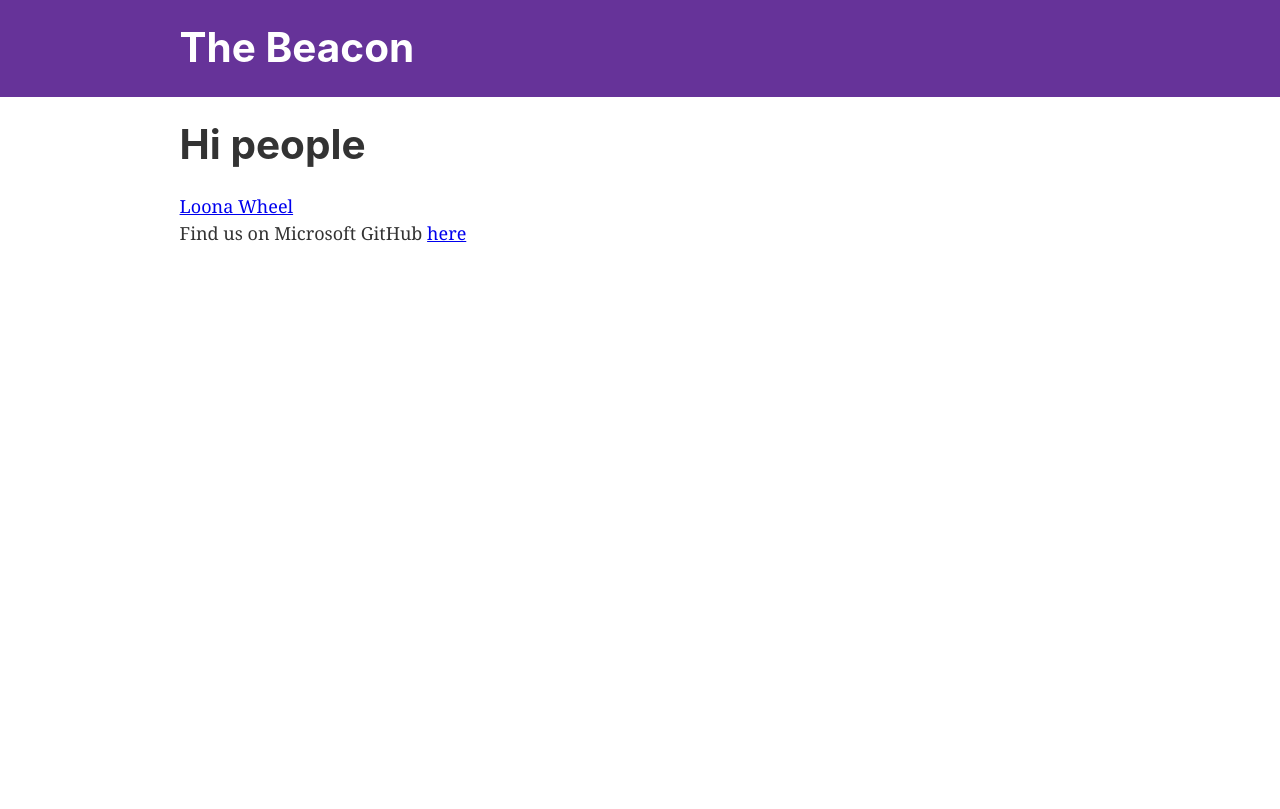
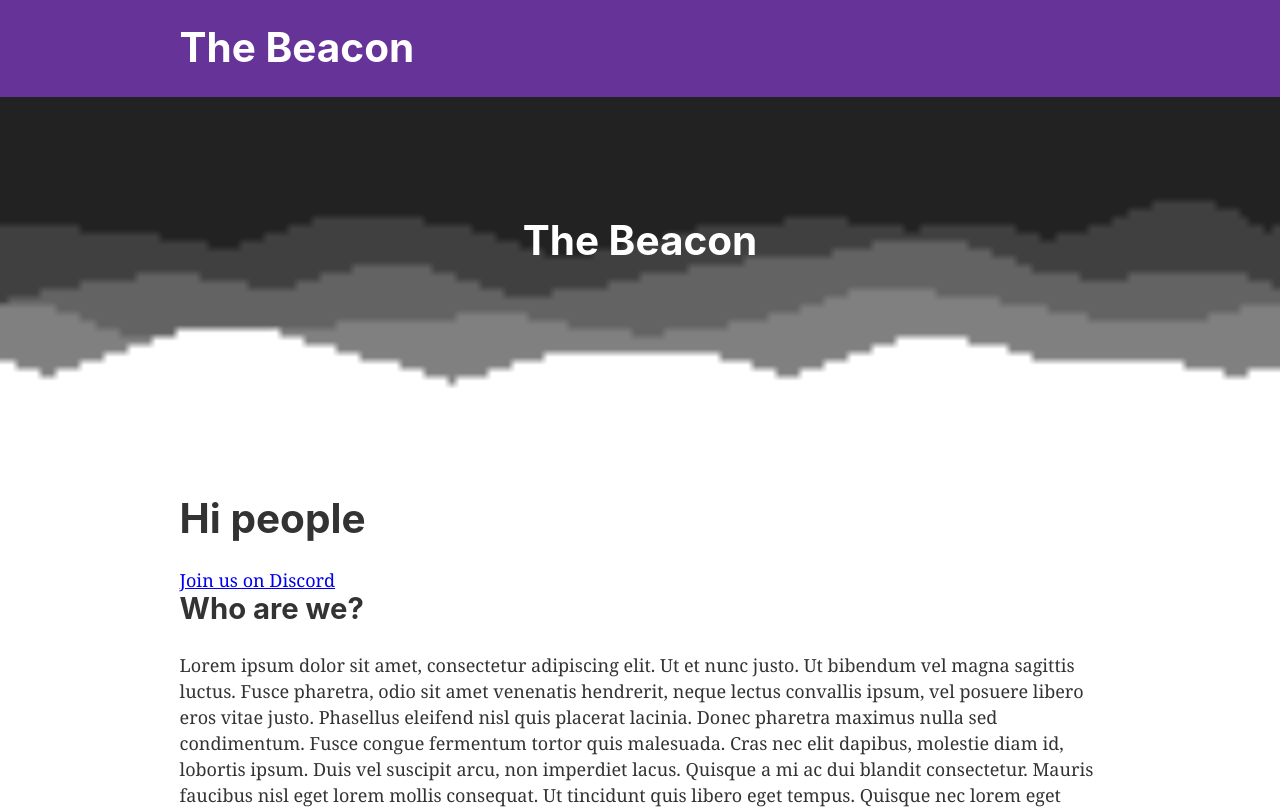
Before and after one commit to the-beacon-discord/beacon, a Gatsby site: page / in a window 1280 px wide. Shown: the top 809 px of the page. Built offline with nearby package versions, Linux system fonts and the light colour scheme; Gatsby itself is replaced by a stand-in of ours.

Commit message:
Add a cool parallax

```diff
--- a/package.json
+++ b/package.json
@@ -16,7 +16,8 @@
     "prop-types": "^15.7.2",
     "react": "^16.9.0",
     "react-dom": "^16.9.0",
-    "react-helmet": "^5.2.1"
+    "react-helmet": "^5.2.1",
+    "react-scroll-parallax": "^2.1.2"
   },
   "devDependencies": {
     "@babel/plugin-syntax-bigint": "^7.4.4",
--- a/src/components/header.js
+++ b/src/components/header.js
@@ -5,8 +5,7 @@
 const Header = ({ siteTitle }) => (
   <header
     style={{
-      background: `rebeccapurple`,
-      marginBottom: `1.45rem`,
+      background: `rebeccapurple`
     }}
   >
     <div
--- a/src/pages/index.js
+++ b/src/pages/index.js
@@ -1,12 +1,65 @@
 import { Link } from 'gatsby';
 import React from 'react';
+import { ParallaxBanner } from 'react-scroll-parallax';
 import Layout from '../components/layout';
 import SEO from '../components/seo';
+
+import one from '../images/parallax/1.png';
+import two from '../images/parallax/2.png';
+import three from '../images/parallax/3.png';
+import four from '../images/parallax/4.png';
 
 const IndexPage = () => (
   <Layout>
     <SEO />
+    <ParallaxBanner
+      layers={[
+        {
+          image: one,
+          amount: 0.4
+        },
+        {
+          image: two,
+          amount: 0.1
+        },
+        {
+          image: three,
+          amount: -0.1
+        },
+        {
+          image: four,
+          amount: -0.15
+        },
+        {
+          children: <h1 style={{marginTop: '3em', color: '#fff'}}>The Beacon</h1>,
+          amount: 0.01
+        }
+      ]}
+      style={{
+        height: '50vh',
+        width: '100vw',
+        marginLeft: '50%',
+        transform: 'translateX(-50%)',
+        imageRendering: 'crisp-edges',
+        backgroundColor: '#222',
+        textAlign: 'center'
+      }}
+    />
     <h1>Hi people</h1>
+    <a href="https://discord.gg/TecBFcE">Join us on Discord</a>
+    <h2>Who are we?</h2>
+    <p>
+      Lorem ipsum dolor sit amet, consectetur adipiscing elit. Ut et nunc justo. Ut bibendum vel magna sagittis luctus. Fusce pharetra, odio sit amet venenatis hendrerit, neque lectus convallis ipsum, vel posuere libero eros vitae justo. Phasellus eleifend nisl quis placerat lacinia. Donec pharetra maximus nulla sed condimentum. Fusce congue fermentum tortor quis malesuada. Cras nec elit dapibus, molestie diam id, lobortis ipsum. Duis vel suscipit arcu, non imperdiet lacus. Quisque a mi ac dui blandit consectetur. Mauris faucibus nisl eget lorem mollis consequat. Ut tincidunt quis libero eget tempus. Quisque nec lorem eget diam bibendum interdum. Nam sed neque lectus.
+
+      Donec mollis nisi purus, in tristique lorem tempor in. Suspendisse potenti. Fusce iaculis purus nec tellus ullamcorper, non venenatis urna elementum. Aenean ultricies ligula nec felis consectetur, id volutpat ex lobortis. Ut cursus metus quis ante imperdiet, pulvinar tincidunt quam varius. Aenean ut urna vehicula velit congue fringilla. Fusce facilisis tristique leo, eu vestibulum libero ultrices eu. Morbi pharetra mollis est quis faucibus. Praesent nec nunc eu tellus commodo consequat ac tincidunt nulla. Morbi a aliquam felis. Vestibulum cursus eros quam. Sed euismod pretium lacus, sed tincidunt ligula auctor non. Nullam eu nisi massa. Donec sodales arcu ut pellentesque iaculis. Aenean a convallis nunc, sed mollis augue.
+
+      Curabitur turpis justo, luctus vitae sem ut, varius pretium felis. Vivamus neque metus, lobortis eu lacinia ac, laoreet sit amet ipsum. Pellentesque habitant morbi tristique senectus et netus et malesuada fames ac turpis egestas. Nam vulputate turpis nisl, at tempor ligula aliquam sit amet. Lorem ipsum dolor sit amet, consectetur adipiscing elit. Aliquam condimentum ipsum non odio pharetra, vitae placerat eros pellentesque. Sed elementum sed ante ac facilisis. Morbi sed lobortis elit, ut varius tellus. Phasellus at vulputate nunc.
+
+      Vestibulum non nunc accumsan, tristique ligula id, luctus leo. Praesent viverra, nisl sit amet euismod iaculis, mi felis efficitur neque, sed imperdiet neque ante vitae ligula. Class aptent taciti sociosqu ad litora torquent per conubia nostra, per inceptos himenaeos. Quisque in urna et ante mollis imperdiet sed non enim. Morbi eu nisi sed risus ullamcorper convallis vel at nunc. Nullam vitae eros eu dui sagittis tempor. Fusce auctor lorem non ultrices facilisis. Vestibulum feugiat enim congue ex posuere, quis feugiat augue ultricies. Curabitur dignissim aliquam ex, nec tincidunt ligula dignissim a. Donec pulvinar magna vel lorem euismod, eu consequat ex luctus. Pellentesque commodo scelerisque nisi suscipit pulvinar. Integer faucibus, lorem et dapibus ultrices, lectus purus hendrerit lorem, id auctor eros nibh id ligula.
+
+      Aenean maximus libero sed arcu tincidunt, id congue quam rutrum. Vestibulum quis elit mi. Quisque mollis erat eu est pharetra, ac auctor massa mattis. Sed eleifend gravida enim ut tempus. Vestibulum ante ipsum primis in faucibus orci luctus et ultrices posuere cubilia Curae; Cras molestie mattis turpis id gravida. Morbi non dolor laoreet nibh iaculis commodo. Aenean eu euismod felis, scelerisque suscipit nunc. Duis tempus neque at ligula rutrum pellentesque. Nulla pretium tincidunt finibus. Suspendisse tempus maximus purus sed tincidunt. Sed nec congue mauris. Aliquam turpis purus, venenatis at libero in, convallis consequat diam.
+    </p>
+    <h2>Software</h2>
     <Link to="/loonawheel">Loona Wheel</Link>
   </Layout>
 )
--- a/src/pages/loonawheel/index.js
+++ b/src/pages/loonawheel/index.js
@@ -42,6 +42,10 @@
       spinning: false,
       message: 'Will Chuu come and kill you with a heart attack?'
     }
+    this.timeout = null;
+  }
+  componentWillUnmount() {
+    if (this.timeout) clearTimeout(this.timeout)
   }
   spin() {
     this.setState({
@@ -53,7 +57,7 @@
     this.wheel.current.style.transition = `transform ${timeToRotate}s cubic-bezier(.35,1,1,1)`;
     this.wheel.current.style.transform = `rotate(${toRotate}deg)`;
 
-    setTimeout(() => {
+    this.timeout = setTimeout(() => {
       this.rotation = toRotate % 360;
       this.wheel.current.style.transition = 'unset';
       this.wheel.current.style.transform = `rotate(${this.rotation}deg)`;
```
Also changed, not shown: src/components/layout.js (+6 -5 lines), src/images/discord.svg (added), src/images/parallax/1.png (added), src/images/parallax/2.png (added), src/images/parallax/3.png (added), src/images/parallax/4.png (added), 1 other file.
